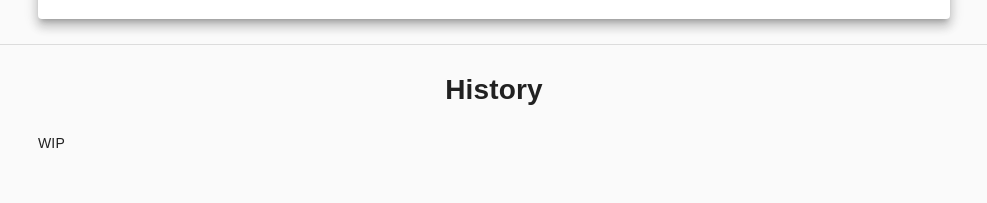
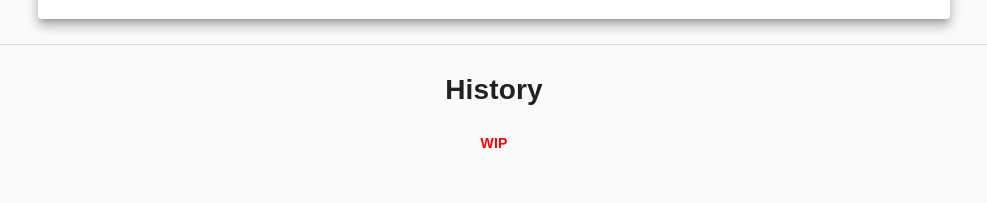
Before and after one commit to kou-pg-0131/homepage, a Next.js app: page / in a window 1280 px wide. Shown: the part 3272-3475 px from the top of the page, without its empty margins (146-1133 px from the left). Built offline with nearby package versions, Linux system fonts and the light colour scheme.

Commit message:
WIP を強調

```diff
--- a/src/pages/index.tsx
+++ b/src/pages/index.tsx
@@ -99,7 +99,11 @@ const Home: React.FC<Props> = (props: Props) => {
       <Divider id='history'/>
 
       <Section title='History'>
-        WIP
+        <div style={{ textAlign: 'center', color: 'red' }}>
+          <strong>
+            WIP
+          </strong>
+        </div>
       </Section>
     </Layout>
   );
```
